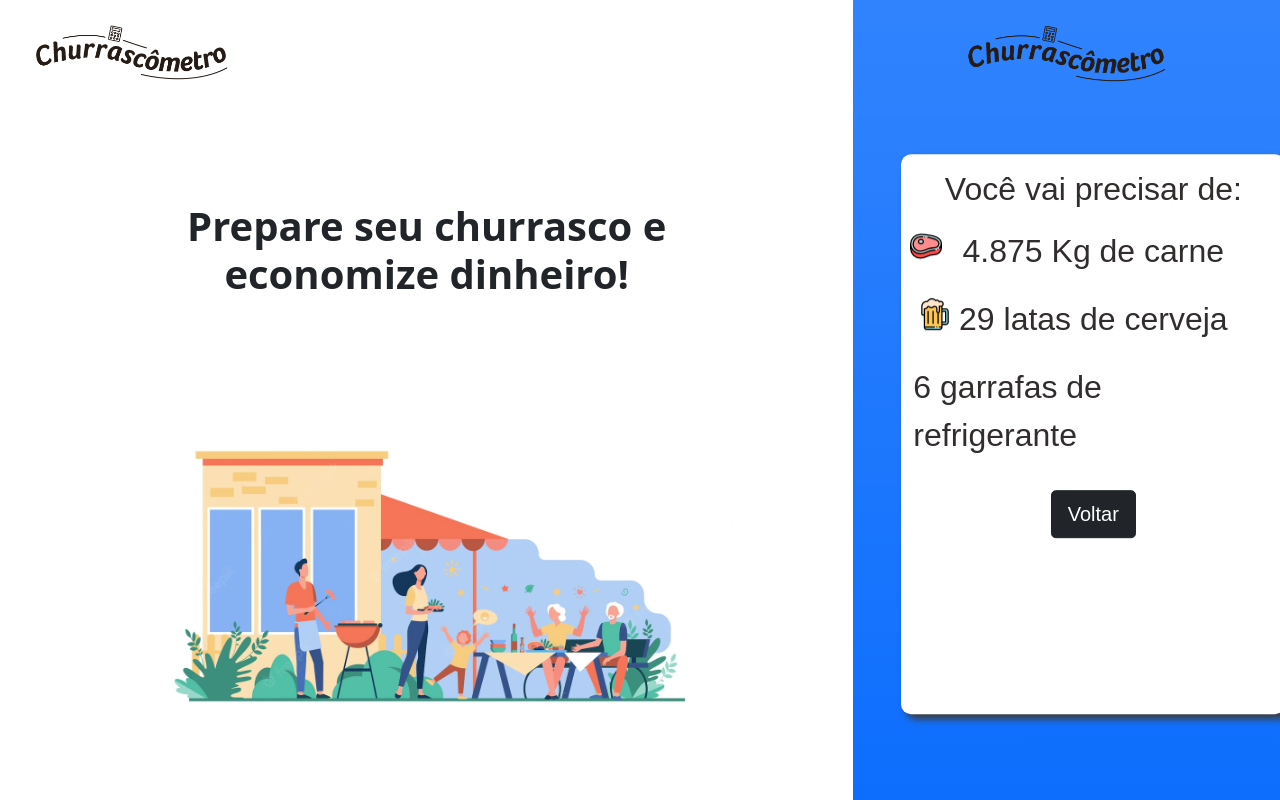
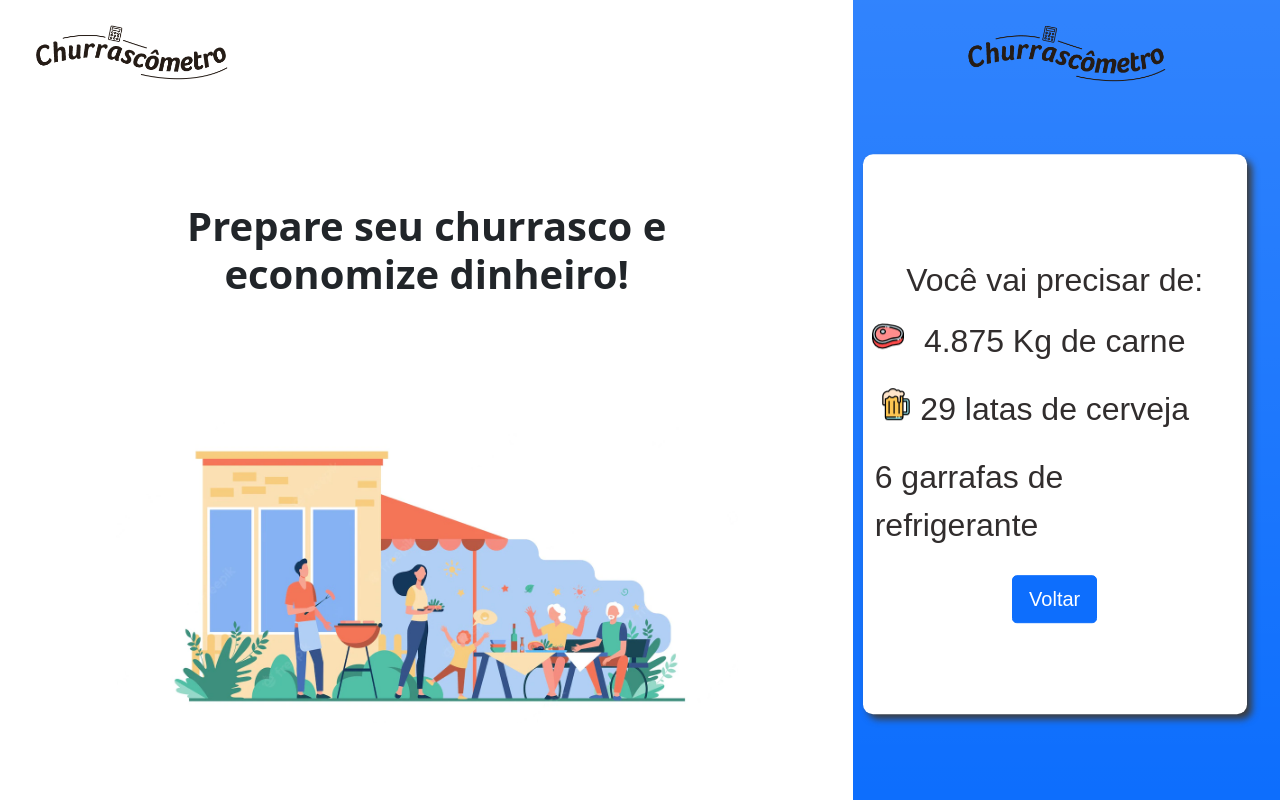
Before and after one commit to adrianoarch/churrascometro, a plain HTML site: page index.html in a window 1280 px wide. Both pictures are taken after typing "5", "5", "5", "5" into the empty fields and a click on the input "Calcular". Drawn offline with Linux system fonts and the light colour scheme.

Commit message:
Configurando programação e criação dos resultados na tela

```diff
--- a/assets/css/style.css
+++ b/assets/css/style.css
@@ -24,7 +24,7 @@ body {
   width: 90%;
   border-radius: 10px;
   -webkit-transform: translateX(130%);
-  transform: translateX(122%);
+  transform: translateX(130%);
   -webkit-transition: all ease-in-out 0.4s;
   transition: all ease-in-out 0.4s;
   display: -webkit-box;
@@ -35,7 +35,7 @@ body {
   -ms-flex-direction: column;
   flex-direction: column;
   -ms-flex-pack: distribute;
-  justify-content: space-around;
+  justify-content: center !important;
   -webkit-box-align: center;
   -ms-flex-align: center;
   align-items: start;
@@ -91,6 +91,5 @@ body {
   }
 
   .botaovoltar{
-      position: absolute;
-      top: 60%;
+
   }
--- a/index.html
+++ b/index.html
@@ -52,7 +52,7 @@
                 alt=""
               />
             </div>
-            <div class="row mt-5 p-5 h-auto d-flex w-100">
+            <div class="row mt-5 p-5 h-auto d-flex w-100 justify-content-center">
               <div id="resultado" class="result d-flex align-items-center justify-content-start pt-3">
                 <h2 class="d-flex">Você vai precisar de:</h2>
               </div>
--- a/js/churras.js
+++ b/js/churras.js
@@ -83,8 +83,15 @@ window.addEventListener("load", () => {
     );
 
     const botaoVoltar = document.createElement("div");
-    botaoVoltar.classList.add("btn", "btn-dark", "btn-lg", "mx-auto", "botaovoltar");
+    botaoVoltar.classList.add(
+      "btn",
+      "btn-primary",
+      "btn-lg",
+      "mx-auto",
+      "mt-3"
+    );
     botaoVoltar.setAttribute("type", "submit");
+    botaoVoltar.setAttribute("id", "botaovoltar");
     botaoVoltar.insertAdjacentHTML("beforeend", "Voltar");
 
     resultado.appendChild(totalCarne);
@@ -94,6 +101,12 @@ window.addEventListener("load", () => {
 
     resultado.classList.add("active");
 
+    botaoVoltar.addEventListener("click", (e) => {
+      resultado.innerText = "";
+      resultado.classList.remove("active");
+      console.log("oi");
+    });
+
     quantidadeAdultos.value = "";
     quantidadeAdultosquenaobebem.value = "";
     quantidadeCriancas.value = "";
```
